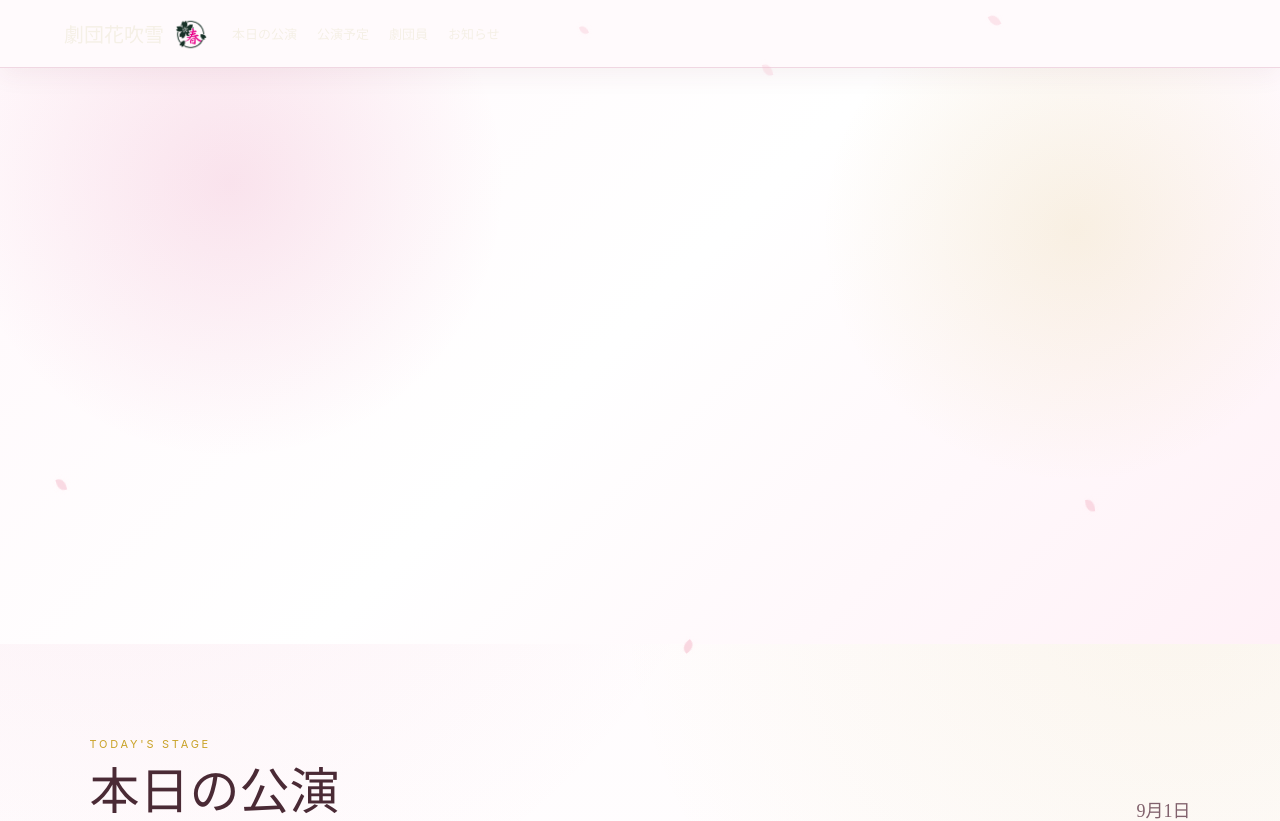
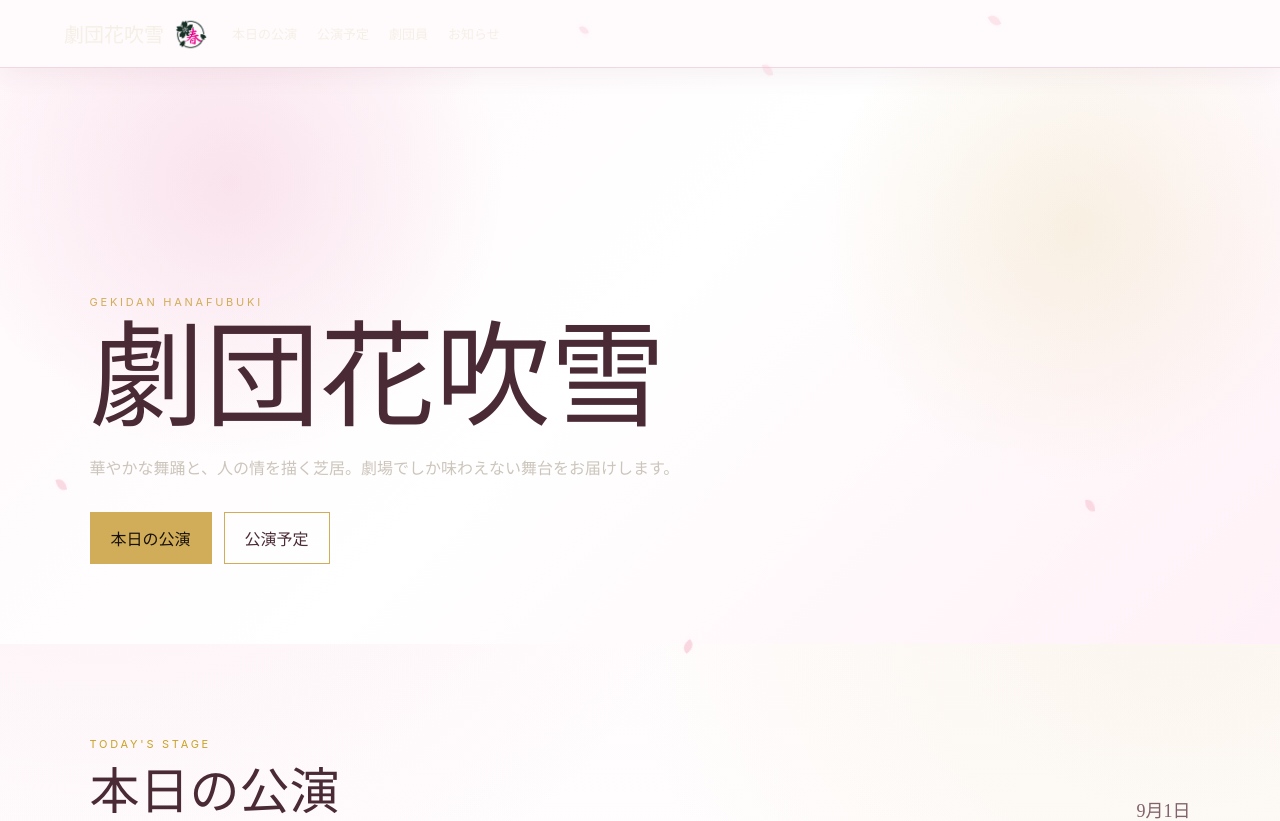
Before and after one commit to sakura7612harunojo/gekidan-hanafubuki-homepage, a Next.js app: page / in a window 1280 px wide. Shown: the top 821 px of the page. Built offline with nearby package versions, Linux system fonts and the light colour scheme; no server answers; the database is empty.

Commit message:
トップの大見出しと案内を復旧

```diff
--- a/app/page.tsx
+++ b/app/page.tsx
@@ -230,7 +230,16 @@ export default async function HomePage() {
       <Header />
       <main>
         <section className="hero">
-</section>
+          <div className="hero-content">
+            <p>GEKIDAN HANAFUBUKI</p>
+            <h1>劇団花吹雪</h1>
+            <p className="lead">華やかな舞踊と、人の情を描く芝居。劇場でしか味わえない舞台をお届けします。</p>
+            <div className="actions">
+              <a className="btn primary" href="#today">本日の公演</a>
+              <a className="btn" href="/performances">公演予定</a>
+            </div>
+          </div>
+        </section>
 
         <section className="section today-section" id="today">
           <div className="section-heading">
```
Also changed, not shown: 1 other file (tests, documents, lock files or other folders).
